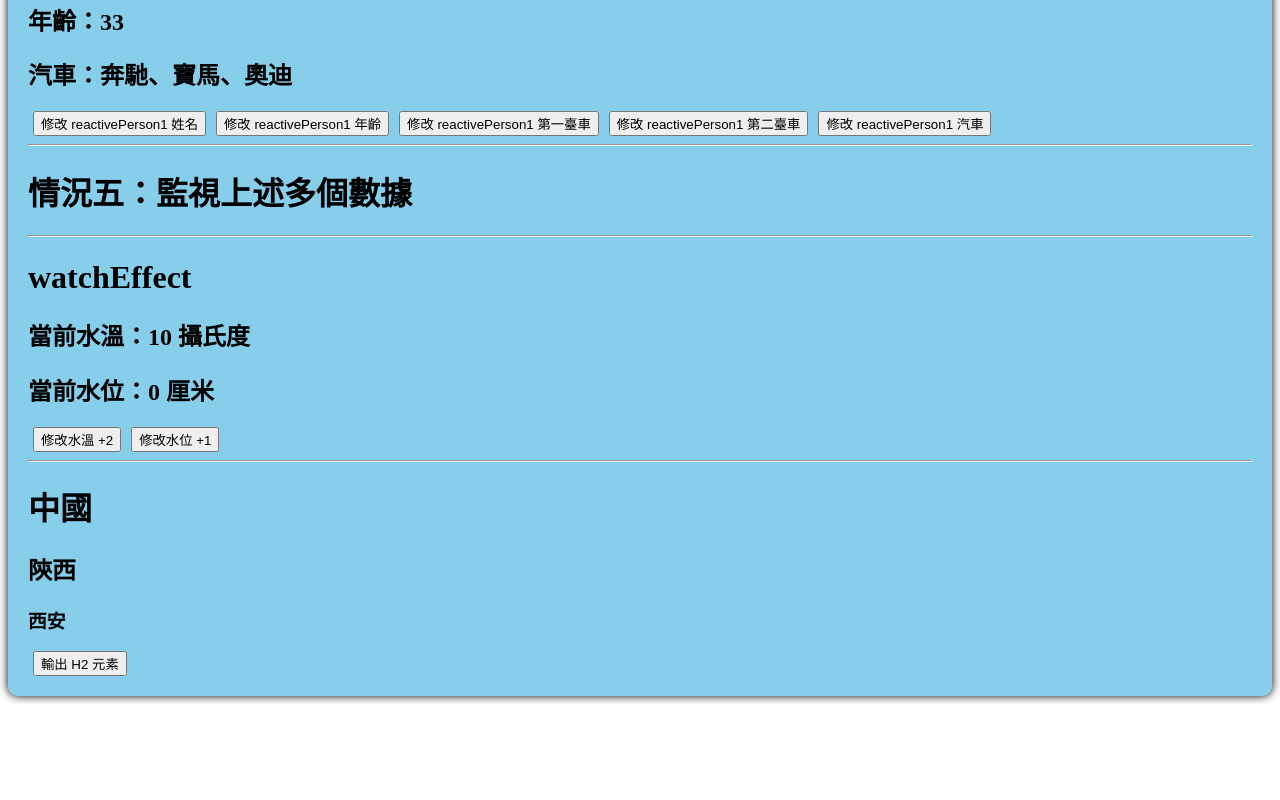
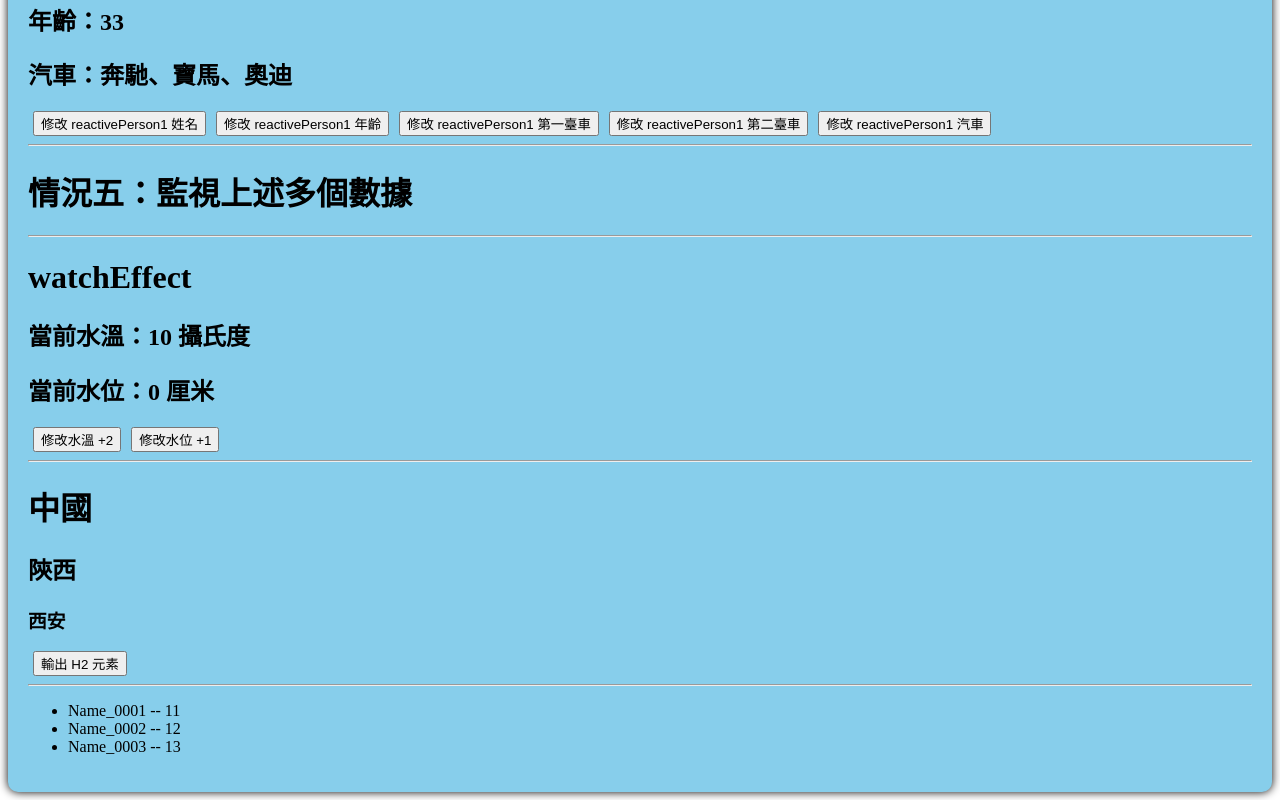
Before and after one commit to lightblueskyline/ShangGuiGu_YuShenXinBan_Vue3_2024, a Vue app in the folder code/vue3_test/: page / in a window 1280 px wide. Shown: the part 1631-2431 px from the top of the page. Before the commit the page ends 2335 px from the top, so only its background shows below. Built offline with nearby package versions, Linux system fonts and the light colour scheme.

Commit message:
2024/07/10

```diff
--- a/code/vue3_test/package.json
+++ b/code/vue3_test/package.json
@@ -9,6 +9,7 @@
     "preview": "vite preview"
   },
   "dependencies": {
+    "axios": "^1.7.2",
     "vue": "^3.4.29"
   },
   "devDependencies": {
--- a/code/vue3_test/src/App.vue
+++ b/code/vue3_test/src/App.vue
@@ -1,6 +1,6 @@
 <template>
     <div>
-        <Person></Person>
+        <Person :person-list="personList"></Person>
     </div>
 </template>
 
@@ -10,7 +10,19 @@
 //     name: 'App' // 組件名稱
 // }
 
-import Person from './components/Person.vue';
+import Person from './components/Person.vue'
+import { reactive, onMounted } from 'vue'
+import { type PersonList } from './types'
+
+let personList = reactive<PersonList>([
+    { ID: '0001', Name: 'Name_0001', Age: 11 },
+    { ID: '0002', Name: 'Name_0002', Age: 12 },
+    { ID: '0003', Name: 'Name_0003', Age: 13, OptionalParam: 111 }
+])
+
+onMounted(() => {
+    console.log('Father - onMounted')
+})
 </script>
 
 <style scoped>
--- a/code/vue3_test/src/components/Person.vue
+++ b/code/vue3_test/src/components/Person.vue
@@ -70,6 +70,10 @@
         <h2 ref="title2">陝西</h2>
         <h3>西安</h3>
         <button type="button" @click="showLogH2">輸出 H2 元素</button>
+        <hr>
+        <ul>
+            <li v-for="item in personList" :key="item.ID">{{ item.Name }} -- {{ item.Age }}</li>
+        </ul>
     </div>
 </template>
 
@@ -77,9 +81,36 @@
 <!--通過安裝插件 npm install vite-plugin-vue-setup-extend -D-->
 <!--無需再書寫 export default -> name:"Person"-->
 <script setup lang="ts" name="Person">
-import { ref, reactive, toRefs, toRef, computed, watch, watchEffect, defineExpose } from 'vue';
+import {
+    ref, reactive, toRefs, toRef, computed, watch, watchEffect,
+    onBeforeMount, onMounted, onBeforeUpdate, onUpdated, onBeforeUnmount, onUnmounted
+} from 'vue';
 import { type IPerson, type PersonList } from '../types';
+import axios from 'axios';
 
+// 生命周期
+console.log('創建')
+onBeforeMount(() => {
+    console.log('onBeforeMount')
+})
+onMounted(() => {
+    console.log('onMounted')
+})
+onBeforeUpdate(() => {
+    console.log('onBeforeUpdate')
+})
+onUpdated(() => {
+    console.log('onUpdated')
+})
+
+// 接收
+// let propsValue = defineProps(['personList']);
+// 接受 & 限制類型
+// defineProps<{ personList: PersonList }>()
+// 接受 & 限制類型 & 限制必要性 & 指定默認值
+withDefaults(defineProps<{ personList?: PersonList }>(), {
+    personList: () => [{ ID: '0001', Name: '康師傅·王麻子·特侖蘇', Age: 11 }]
+})
 // 數據
 // let name = 'Name' // 此時變量非響應式
 // let name = ref('Name') // ref 基本類型的響應式變量
@@ -88,17 +119,17 @@ import { type IPerson, type PersonList } from '../types';
 let tel = '13888888888' // 此時變量非響應
 //
 let car = reactive({ brand: '長城-TANK300', price: 33 })
-console.log(car)
+// console.log(car)
 //
 let games = reactive([
     { id: '00001', name: 'GAME_00001' },
     { id: '00003', name: 'GAME_00002' },
     { id: '00003', name: 'GAME_00003' }
 ])
-console.log(games)
+// console.log(games)
 //
 let car1 = ref({ brand: '長城-TANK300', price: 33 })
-console.log(car1)
+// console.log(car1)
 //
 let person = reactive({
     name: 'Name.33',
@@ -163,6 +194,8 @@ let tsPersonList1: PersonList = [
     { ID: '0002', Name: 'Name.33', Age: 33 },
     { ID: '0003', Name: 'Name.33', Age: 33 }
 ]
+//
+let dogList = reactive([])
 
 // 方法
 function changeName() {
@@ -196,7 +229,7 @@ function changePersonInfo() {
     age.value += 1
     name.value = 'Name.' + age.value.toString()
     // person 對象中的 age 值會同步變更
-    console.log(age1.value)
+    // console.log(age1.value)
     age1.value = 111
 }
 /** 修改全名 */
@@ -208,7 +241,7 @@ function changeSum() {
     sum.value += 1
 }
 let stopWatch = watch(sum, (newValue, oldValue) => {
-    console.log(`原始值：${oldValue} 新值：${newValue}`)
+    // console.log(`原始值：${oldValue} 新值：${newValue}`)
     if (newValue >= 10) {
         // 停止監視
         stopWatch()
@@ -234,7 +267,7 @@ function changeRefPerson() {
 * 深度侦听需要遍历被侦听对象中的所有嵌套的属性，当用于大型数据结构时，开销很大。因此请只在必要时才使用它，并且要留意性能。
 */
 watch(refPerson, (newValue, oldValue) => {
-    console.log('refPerson 變化了 ', newValue, oldValue)
+    // console.log('refPerson 變化了 ', newValue, oldValue)
 }, { deep: true, immediate: true })
 /** 修改 reactivePerson 姓名 */
 function changeReactivePersonName() {
@@ -256,7 +289,7 @@ function changeReactivePerson() {
 * 隱式創建了深層監聽，此種監聽不可關閉
 */
 watch(reactivePerson, (newValue, oldValue) => {
-    console.log('reactivePerson 變化了 ', newValue, oldValue);
+    // console.log('reactivePerson 變化了 ', newValue, oldValue);
 })
 /** 修改 reactivePerson1 姓名 */
 function changeReactivePerson1Name() {
@@ -289,17 +322,17 @@ function changeReactivePerson1Car() {
 * 該屬性為基本類型，需要寫成函數類型
 */
 watch(() => { return reactivePerson1.name }, (newValue, oldValue) => {
-    console.log('reactivePerson1.name 變化了 ', newValue, oldValue)
+    // console.log('reactivePerson1.name 變化了 ', newValue, oldValue)
 })
 // () => reactivePerson1.car 監視對象的地址值，需要關注細節，需要手動開啓深度監視 { deep: true }
 watch(() => reactivePerson1.car, (newValue, oldValue) => {
-    console.log('reactivePerson1.car 變化了 ', newValue, oldValue)
+    // console.log('reactivePerson1.car 變化了 ', newValue, oldValue)
 }, { deep: true })
 /**
 * 情況五：監視上述多個數據
 */
 watch([() => reactivePerson1.age, () => reactivePerson1.car], (newValue, oldValue) => {
-    console.log('情況五：監視上述多個數據', newValue, oldValue)
+    // console.log('情況五：監視上述多個數據', newValue, oldValue)
 }, { deep: true })
 /** watchEffect 修改水溫 +2 */
 function changeWaterTemperature() {
@@ -313,14 +346,14 @@ function changeWaterLevel() {
 * 自動分析被監聽的對象
 */
 watchEffect(() => {
-    console.log('@ watchEffect 啓動立即運行')
+    // console.log('@ watchEffect 啓動立即運行')
     if (waterTemperature.value >= 20 || waterLevel.value >= 10) {
-        console.log('向服務器發送請求')
+        // console.log('向服務器發送請求')
     }
 })
 /** 標簽的 ref 屬性 */
 function showLogH2() {
-    console.log(title2.value)
+    // console.log(title2.value)
 }
 defineExpose({ reactivePerson })
 </script>
--- a/code/vue3_test/src/types/index.ts
+++ b/code/vue3_test/src/types/index.ts
@@ -1,11 +1,12 @@
 /**
  * 定義 Person 接口
- * 'export' 分別暴露
+ * 'export' -> 分別暴露
  */
 export interface IPerson {
     ID: string;
     Name: string;
     Age: number;
+    OptionalParam?: number
 };
 
 /**
```
Also changed, not shown: 2 other files (tests, documents, lock files or other folders).
